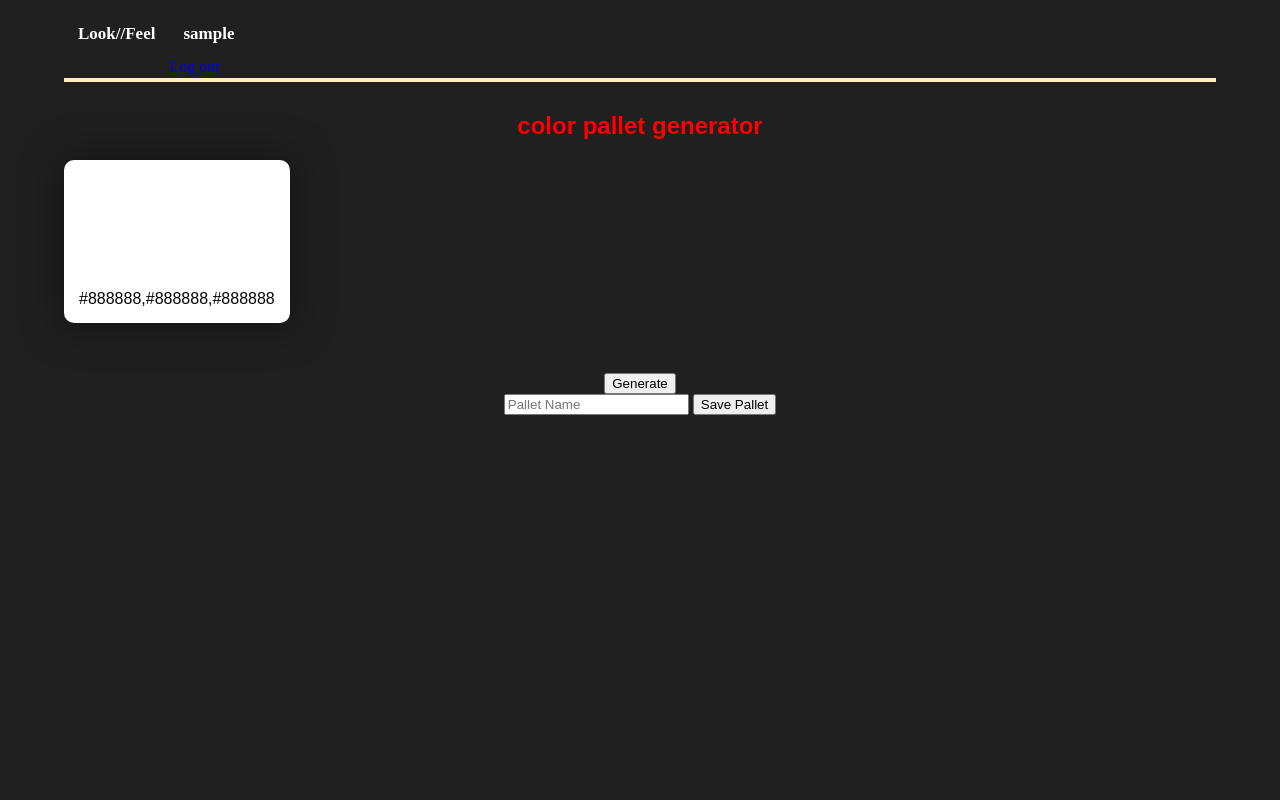
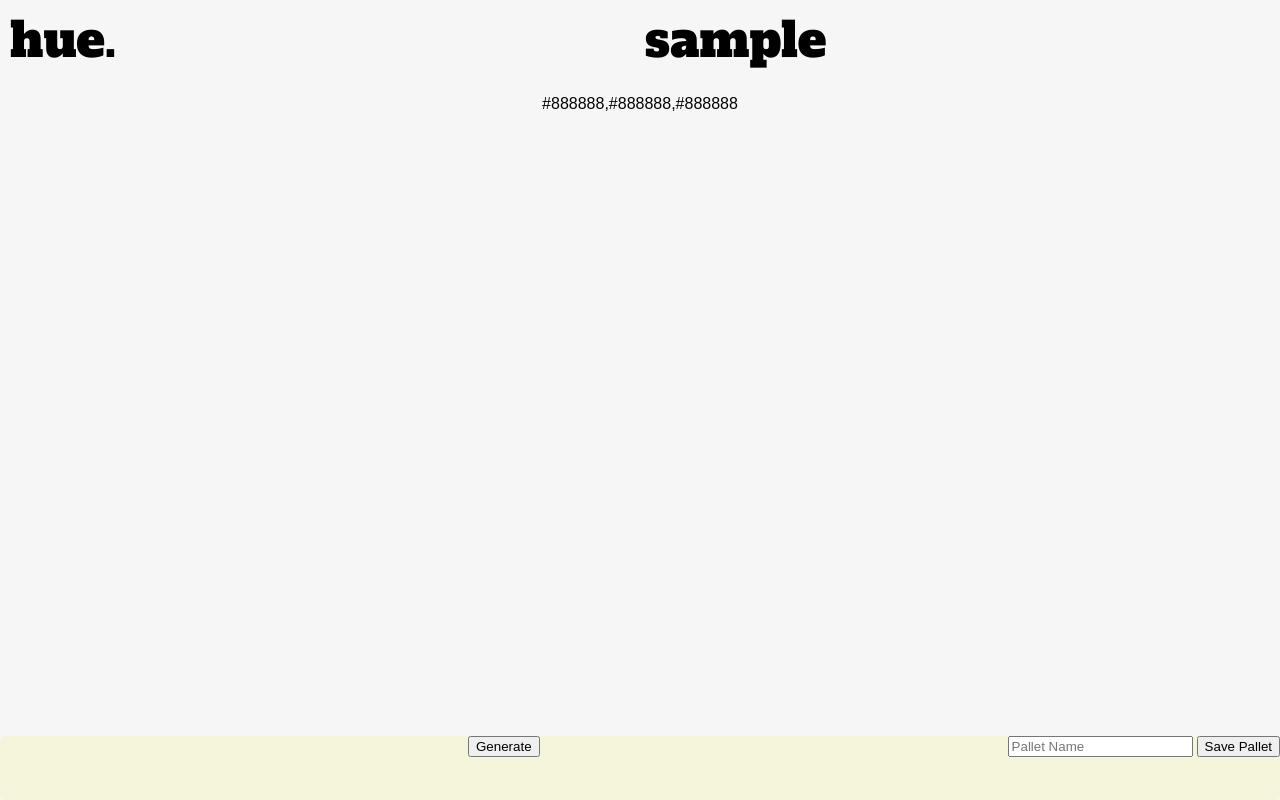
Before and after one commit to Jshaq1/Project_02-_ColorPallet-Picker, a Flask app: template templates/index.html in a window 1280 px wide. Run offline with Flask 2, Linux system fonts and the light colour scheme; the visitor is signed in with stand-in values (Sample User, id 1); the template is opened without the code that fills it: most values are stand-ins (such as "Sample title", 1, 10 or a date in 2020); some libraries are stand-ins or nearby versions.

Commit message:
some added css

```diff
--- a/server.py
+++ b/server.py
@@ -1,12 +1,15 @@
-import psycopg2
+
 import bcrypt
 import requests
 from flask import Flask, render_template, request, redirect, session
 from database import insert_data, sql_select1, sql_select, delete_pallet
+import os
 
 app = Flask(__name__)
 
-app.secret_key = 'SECRET KEY'
+secret_key = os.environ.get('secret_key')
+print(secret_key)
+app.secret_key = secret_key
 
 
 ## HOME PAGE
@@ -65,6 +68,7 @@ def log_in():
     return render_template('login.html')
 
 
+
 @app.route('/login_page_action', methods=['POST'])
 def login_page_action():
     user_email = request.form.get('email')
@@ -103,7 +107,7 @@ def sign_up_action():
 def log_out_action():
 
     response = redirect('/')
-    # response.delete_cookie('user_id')
+
     response.delete_cookie('session')
 
     return response
--- a/static/styles.css
+++ b/static/styles.css
@@ -1,23 +1,36 @@
+
+
+header{
+    justify-content: center;
+    height: 10vh;
+}
+
 #navbar {
     display: flex;
-    position: fixed;
-    top: 0;
-    width: 100%;
-    overflow: auto;
-    height: auto;
+    justify-content: right;
+    align-items: center;
+    margin-left: 10px;
+    height: 100%;
+
+
 
  }
 
  .nav-link {
-    display: inline-block;
-   text-align: center;
-   padding: 14px;
-   color: rgb(255, 255, 255);
-   text-decoration: none;
-   font-size: 17px;
-   font-weight: bolder;
-   margin-top: 10px;
+    flex: 1;
+    align-items: center;
+    justify-content: center;
+    text-align: left;
+    text-decoration: none;
+    font-family: 'Alfa Slab One', cursive;
+    font-size: 6vh;
+    color: black;
+
+
  }
+ a:visited {
+    text-decoration: none;
+   }
 
 
 
@@ -26,40 +39,10 @@
     flex-direction: column;
 }
 
-
-#form{
-    display: flex;
-    flex-direction: column;
-    justify-content: space-evenly;
-    height: 400px;
-
+h2{
+    color: red;
 }
 
-#form_login{
-    display: flex;
-    flex-direction: column;
-    justify-content: space-evenly;
-    height: 100px;
-
-}
-
-#form_container_email{
-    display: flex;
-    justify-content: center;
-
-    width: 100%;
-    height: 500px;
-
-}
-
-#form_container{
-    display: flex;
-    justify-content: space-around;
-
-    width: 100%;
-    height: 200px;
-
-}
 
 
 h1{
@@ -73,18 +56,16 @@ h1{
 body{
     display: flex;
     flex-direction: column;
-    background-color: rgb(32, 32, 32);
-    margin-left: 5%;
-    margin-right: 5%;
+    background-color: rgb(246, 246, 246);
+    margin: 0 0 0 0;
+    height: 100vh;
+
 
 
 
 }
 
-header{
-    height: 70px;
-    border-bottom: 4px solid rgb(255, 236, 192);
-}
+
 
 #hero-container{
 
@@ -214,12 +145,14 @@ header{
     border-radius: 12px;
 
 
-}
+} */
 
 
 .section1 {
     text-align: center;
-    margin-top: 30px;
+    height: 82vh;
+    width: 100%;
+
 }
 
 .section1 h2{
@@ -229,17 +162,16 @@ header{
 
 .section1 .colors {
     width: 100%;
+    height: 100%;
     margin: auto;
-    display: grid;
-    grid-template-columns: repeat(5, 1fr);
-    column-gap: 15px;
+    display: flex;
+    flex-direction: column;
+
 
 }
 .section1 .colors .color{
-    background: white;
-    box-shadow: 0.4px 0.4px 40px rgba(0, 0, 0, 0.526);
-    padding: 15px;
-    border-radius: 10px;
+    flex: 1;
+
 }
 
 
@@ -249,15 +181,16 @@ header{
 }
 
 .section2{
+    display: flex;
     text-align: center;
-    margin-top: 50px;
+    justify-content: space-between;
+    border-radius: 5px;
+    background-color: beige;
+    height: 8vh;
 }
 
-.section2 .btn {
-    font-family: Arial, Helvetica, sans-serif;
-    font-size:20px;
+.generate{
+    flex: 1;
+    align-items: left;
+    justify-content: left;
 }
-
-h2{
-    color: red;
-}
--- a/templates/base.html
+++ b/templates/base.html
@@ -2,8 +2,11 @@
 <html>
 
 <head>
+    <style>
+        @import url('https://fonts.googleapis.com/css2?family=Alfa+Slab+One&display=swap');
+        </style>
     <link rel="stylesheet" href="static/styles.css" />
-    <link rel="stylesheet" href="static/login.css" />
+    <!-- <link rel="stylesheet" href="static/login.css" /> -->
     <link rel="stylesheet" href="static/pallet.css" />
     <title>My Webpage</title>
 
@@ -13,17 +16,13 @@
     <header>
         <nav id="navbar">
             {% if session.get('user_id') %}
+
+            <a class="nav-link" href="/">hue.</a>
+            <a class="nav-link" href="/profile">{{user_name}}</a>
+            {% else %}
             <a class="nav-link" href="/">Look//Feel</a>
-            <div class="dropdown">
-            <a class="nav-link" href="/profile"><b>{{user_name}}</b></a>
-            <div class="dropdown-content">
-              <a href="/logout">Log out</a>
-            </div>
-                </div>
-                {% else %}
-                <a class="nav-link" href="/">Look//Feel</a>
-                <a class="nav-link" href="/login_page"><b>Login</b></a>
-                {% endif %}
+            <a class="nav-link" href="/login_page"><b>Login</b></a>
+            {% endif %}
 
 
 
--- a/templates/index.html
+++ b/templates/index.html
@@ -12,24 +12,22 @@
     <div class="section1">
 
 
-        <h2>color pallet generator</h2>
+
 
         <div class="colors">
             {% for r,g,b,i in generated_colors %}
-            <div class="color">
-                <div class="color-img1" style="background-color: rgb({{r}},{{g}},{{b}});">
+                <div class="color" style="background-color: rgb({{r}},{{g}},{{b}});">
+                <div class="color-text" data="{{i}}">{{r}},{{g}},{{b}}</div>
+                <!-- <button class="btn">Copy</button> -->
+            </div>
 
-                </div>
-                <div class="color-text" data="{{i}}">{{r}},{{g}},{{b}}</div>
-
-            </div>
             {% endfor %}
         </div>
 
         <div class="section2">
-            <form action="/">
+            <form class="generate" action="/">
                 <input type="hidden" value={{id}} name='id'>
-                <button>Generate</button>
+                <button class="btn">Generate</button>
             </form>
             {% if session.get('user_id') %}
             <form action="/save" method="POST">
@@ -42,7 +40,7 @@
             {% endif %}
 
         </div>
-
+        </div>
         <script src="script.js"></script>
 </body>
 
```
Also changed, not shown: other parts of static/styles.css (+1 -51 lines), apitest.py (deleted, +0 -34 lines), 1 other file.
